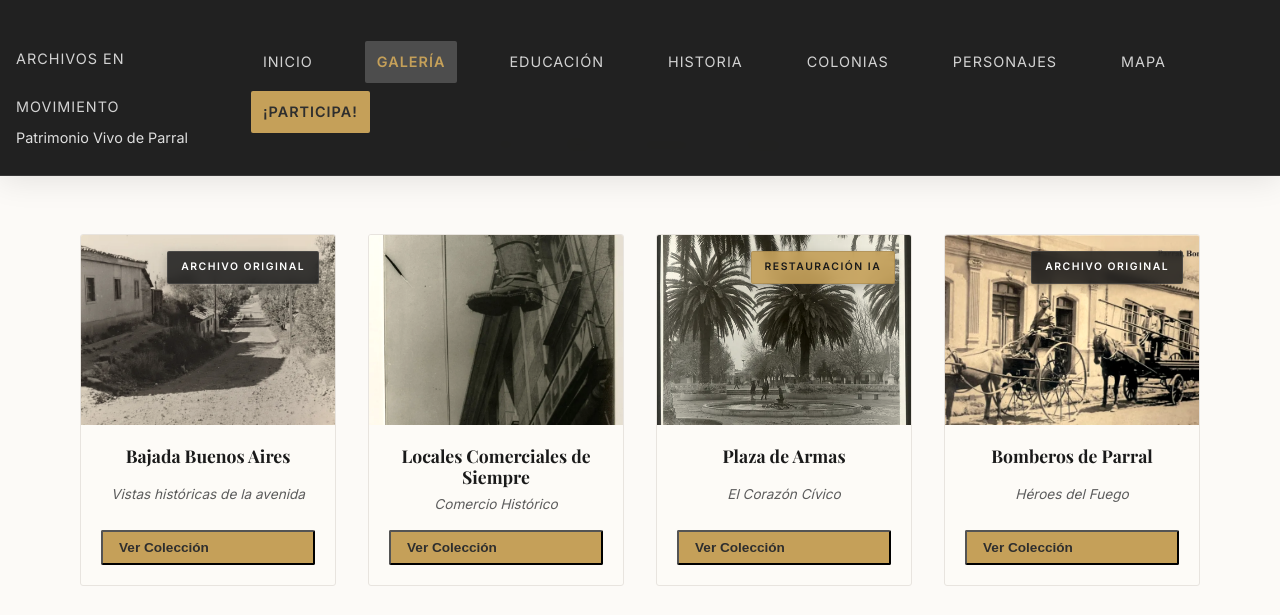
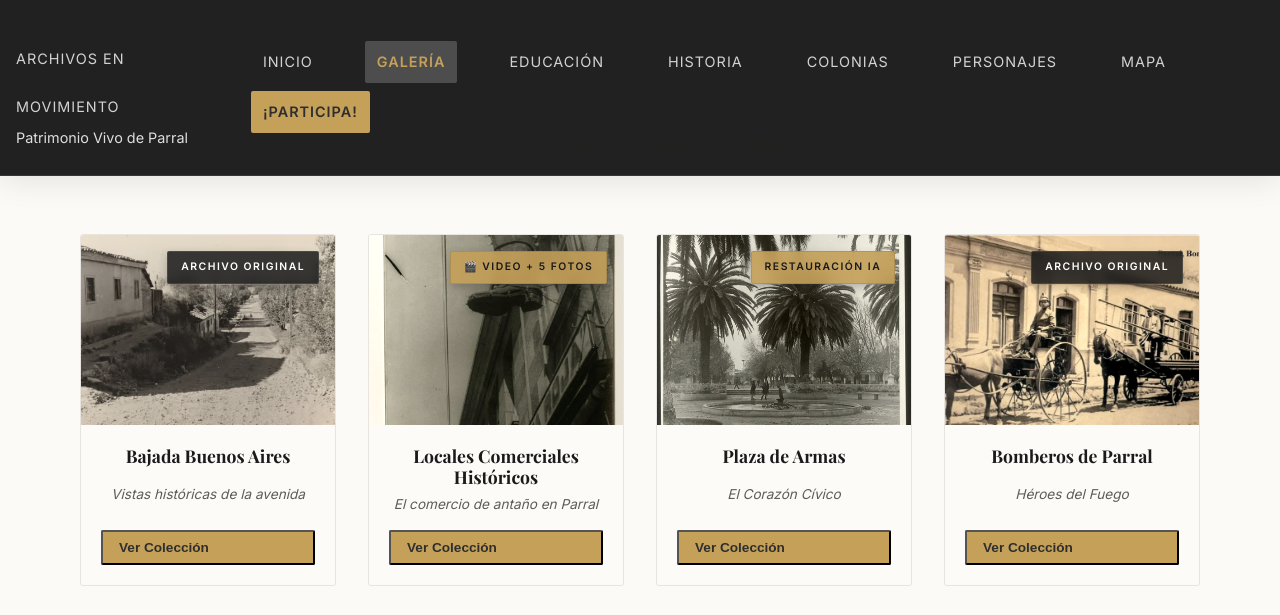
Before and after one commit to Juanpi2024/fotos-parral, a Jekyll site: the page built from galeria.html, in a window 1280 px wide and 900 px high, scrolled down 389 px, cut to the strip 0-615 px from the top of the window. Built offline with Jekyll 4.4.1, drawn with Linux system fonts in a browser that asks for light colours; some web fonts are replaced; some of the changed text lies outside the part shown.

Commit message:
feat(galeria): Fusionar Locales Comerciales + Locales Antiguos + Video
📹 Cambios:
- Fusionar tarjetas "Locales Comerciales de Siempre" y "Locales Antiguos"
- Nuevo modal unificado "Locales Comerciales Históricos"
- Agregar video YouTube: https://youtube.com/shorts/-yNARnMQF4M
- 5 imágenes combinadas (3 originales + 2 de locales antiguos)
- Badge actualizado: 🎬 Video + 5 Fotos
- Eliminar modal y tarjeta duplicados (localesAntiguosModal)
- Actualizar array de navegación (18 colecciones)

```diff
--- a/galeria.html
+++ b/galeria.html
@@ -84,16 +84,17 @@
                         Colección</button>
                 </div>
             </div>
-            <div class="card-foto" data-tags="comercio tienda negocios compras economia"
+            <div class="card-foto" data-tags="comercio tienda negocios compras economia locales antiguos"
                 onclick="openModal('localesModal')" style="cursor: pointer;">
                 <div class="card-foto-img-container">
+                    <span class="heritage-badge badge-restored">🎬 Video + 5 Fotos</span>
                     <img src="optimized/img/locales-original_thumb.webp"
                         alt="Fachadas de locales comerciales históricos de Parral" loading="lazy" width="600"
                         height="375">
                 </div>
                 <div class="card-foto-content">
-                    <h3>Locales Comerciales de Siempre</h3>
-                    <p>Comercio Histórico</p>
+                    <h3>Locales Comerciales Históricos</h3>
+                    <p>El comercio de antaño en Parral</p>
                     <button type="button" onclick="event.stopPropagation(); openModal('localesModal')"
                         class="btn-card">Ver Colección</button>
                 </div>
@@ -401,20 +402,6 @@
             </div>
 
             <!-- Fila 7: Más Colecciones -->
-            <div class="card-foto" data-tags="comercio locales tiendas negocios antiguos"
-                onclick="openModal('localesAntiguosModal')" style="cursor: pointer;">
-                <div class="card-foto-img-container">
-                    <span class="heritage-badge badge-restored">Restauración IA</span>
-                    <img src="images/locales antiguos/optimizado-antiguos locales comerciales restaurada color.webp"
-                        alt="Locales comerciales antiguos de Parral" loading="lazy" width="600" height="375">
-                </div>
-                <div class="card-foto-content">
-                    <h3>Locales Antiguos</h3>
-                    <p>El comercio de antaño</p>
-                    <button type="button" onclick="event.stopPropagation(); openModal('localesAntiguosModal')"
-                        class="btn-card">Ver Colección</button>
-                </div>
-            </div>
             <div class="card-foto" data-tags="locomotora tren ramal cauquenes ferrocarril"
                 onclick="openModal('locomotoraModal')" style="cursor: pointer;">
                 <div class="card-foto-img-container">
@@ -742,8 +729,23 @@
                 <button type="button" onclick="closeModal('localesModal')" class="btn-back">
                     ← Volver a Galería
                 </button>
-                <h2>🏪 Locales Comerciales de Siempre</h2>
-                <p>El comercio histórico que dio vida a las calles de Parral</p>
+                <h2>🏪 Locales Comerciales Históricos</h2>
+                <p>El comercio que dio vida a las calles de Parral a través de los años</p>
+            </div>
+
+            <!-- Video Section -->
+            <div style="margin-bottom: 2.5rem;">
+                <h3
+                    style="font-family: var(--font-heading); color: var(--primary-color); margin-bottom: 1rem; text-align: center;">
+                    🎬 Video Histórico
+                </h3>
+                <div class="video-container">
+                    <iframe src="https://www.youtube.com/embed/-yNARnMQF4M"
+                        title="Locales Comerciales Históricos de Parral" frameborder="0"
+                        allow="accelerometer; autoplay; clipboard-write; encrypted-media; gyroscope; picture-in-picture; web-share"
+                        allowfullscreen>
+                    </iframe>
+                </div>
             </div>
 
             <!-- Image Gallery Section -->
@@ -795,6 +797,35 @@
                     </div>
                     <a href="optimized/img/locales-color.webp" download="Locales_Parral_Color.webp"
                         class="btn-download-sm">Descargar</a>
+                </div>
+                <!-- Imagen 4: Locales Antiguos Restaurada -->
+                <div class="colorear-item">
+                    <h4
+                        style="font-family: var(--font-heading); color: var(--primary-color); margin-bottom: 0.5rem; font-size: 1rem; text-align: center;">
+                        ✨ Otra Vista Restaurada
+                    </h4>
+                    <div class="colorear-img-container"
+                        onclick="openLightbox('images/locales antiguos/optimizado-antiguos locales comerciales restaurada.webp', 'Locales Antiguos - Restaurada')">
+                        <img src="images/locales antiguos/optimizado-antiguos locales comerciales restaurada.webp"
+                            alt="Locales Antiguos - Restaurada" class="colorear-img" loading="lazy"
+                            style="cursor: pointer;">
+                    </div>
+                    <a href="images/locales antiguos/optimizado-antiguos locales comerciales restaurada.webp" download
+                        class="btn-download-sm">Descargar</a>
+                </div>
+                <!-- Imagen 5: Locales Antiguos Color -->
+                <div class="colorear-item">
+                    <h4
+                        style="font-family: var(--font-heading); color: var(--primary-color); margin-bottom: 0.5rem; font-size: 1rem; text-align: center;">
+                        🎨 Otra Vista a Color
+                    </h4>
+                    <div class="colorear-img-container"
+                        onclick="openLightbox('images/locales antiguos/optimizado-antiguos locales comerciales restaurada color.webp', 'Locales Antiguos - Color')">
+                        <img src="images/locales antiguos/optimizado-antiguos locales comerciales restaurada color.webp"
+                            alt="Locales Antiguos - Color" class="colorear-img" loading="lazy" style="cursor: pointer;">
+                    </div>
+                    <a href="images/locales antiguos/optimizado-antiguos locales comerciales restaurada color.webp"
+                        download class="btn-download-sm">Descargar</a>
                 </div>
             </div>
 
@@ -1258,48 +1289,6 @@
         </div>
     </div>
 
-    <!-- Modal Locales Antiguos -->
-    <div id="localesAntiguosModal" class="modal">
-        <div class="modal-content">
-            <span class="close-modal" onclick="closeModal('localesAntiguosModal')">&times;</span>
-            <div class="modal-header">
-                <button type="button" onclick="closeModal('localesAntiguosModal')" class="btn-back">← Volver a
-                    Galería</button>
-                <h2>🏪 Locales Antiguos</h2>
-                <p>El comercio de antaño en las calles de Parral</p>
-            </div>
-            <h3
-                style="font-family: var(--font-heading); color: var(--primary-color); margin-bottom: 1rem; text-align: center;">
-                📸 Galería de Imágenes</h3>
-            <div class="modal-grid" style="grid-template-columns: repeat(2, 1fr);">
-                <div class="colorear-item">
-                    <h4
-                        style="font-family: var(--font-heading); color: var(--primary-color); margin-bottom: 0.5rem; font-size: 1rem; text-align: center;">
-                        ✨ Restaurada con IA</h4>
-                    <div class="colorear-img-container"
-                        onclick="openLightbox('images/locales antiguos/optimizado-antiguos locales comerciales restaurada.webp', 'Restaurada')">
-                        <img src="images/locales antiguos/optimizado-antiguos locales comerciales restaurada.webp"
-                            alt="Locales - Restaurada" class="colorear-img" loading="lazy" style="cursor: pointer;">
-                    </div>
-                    <a href="images/locales antiguos/optimizado-antiguos locales comerciales restaurada.webp" download
-                        class="btn-download-sm">Descargar</a>
-                </div>
-                <div class="colorear-item">
-                    <h4
-                        style="font-family: var(--font-heading); color: var(--primary-color); margin-bottom: 0.5rem; font-size: 1rem; text-align: center;">
-                        🎨 Coloreada con IA</h4>
-                    <div class="colorear-img-container"
-                        onclick="openLightbox('images/locales antiguos/optimizado-antiguos locales comerciales restaurada color.webp', 'Color')">
-                        <img src="images/locales antiguos/optimizado-antiguos locales comerciales restaurada color.webp"
-                            alt="Locales - Color" class="colorear-img" loading="lazy" style="cursor: pointer;">
-                    </div>
-                    <a href="images/locales antiguos/optimizado-antiguos locales comerciales restaurada color.webp"
-                        download class="btn-download-sm">Descargar</a>
-                </div>
-            </div>
-        </div>
-    </div>
-
     <!-- Modal Locomotora Ramal -->
     <div id="locomotoraModal" class="modal">
         <div class="modal-content">
```
Also changed, not shown: other parts of galeria.html (+0 -1 lines).
